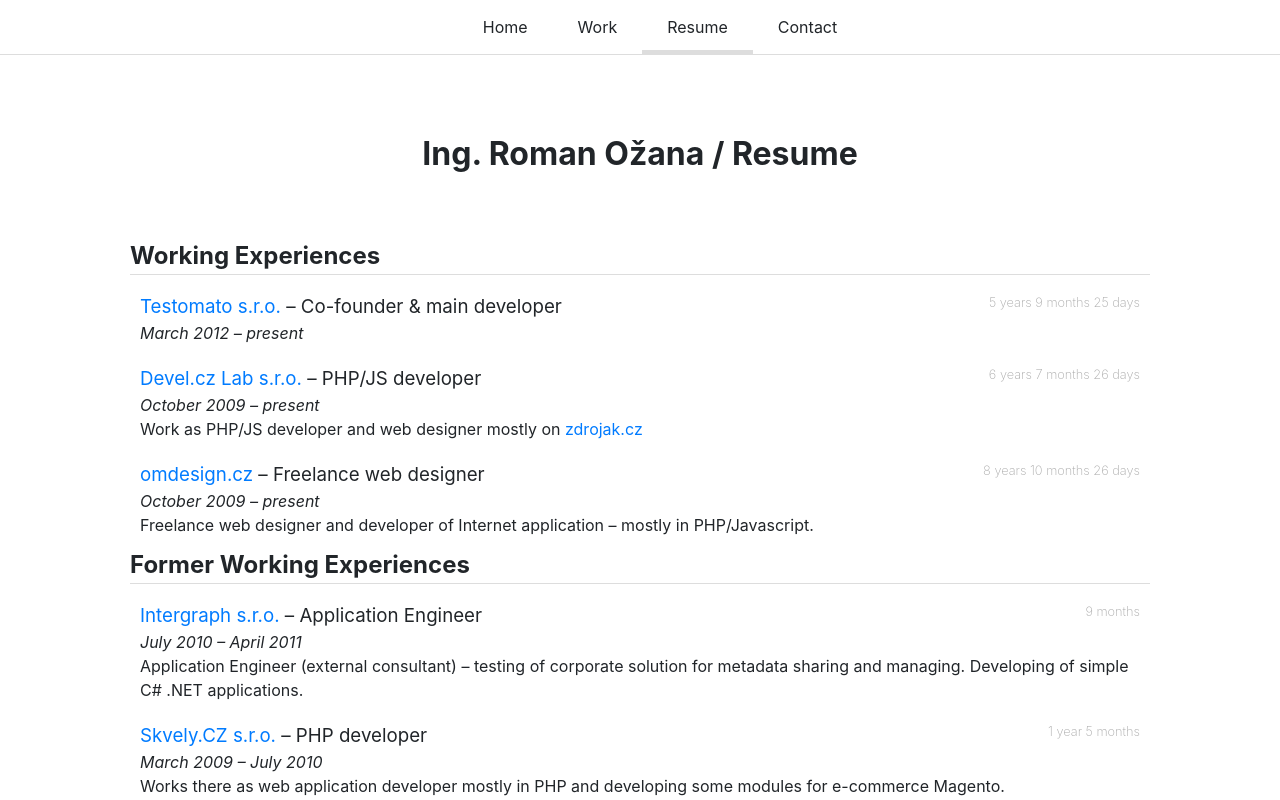
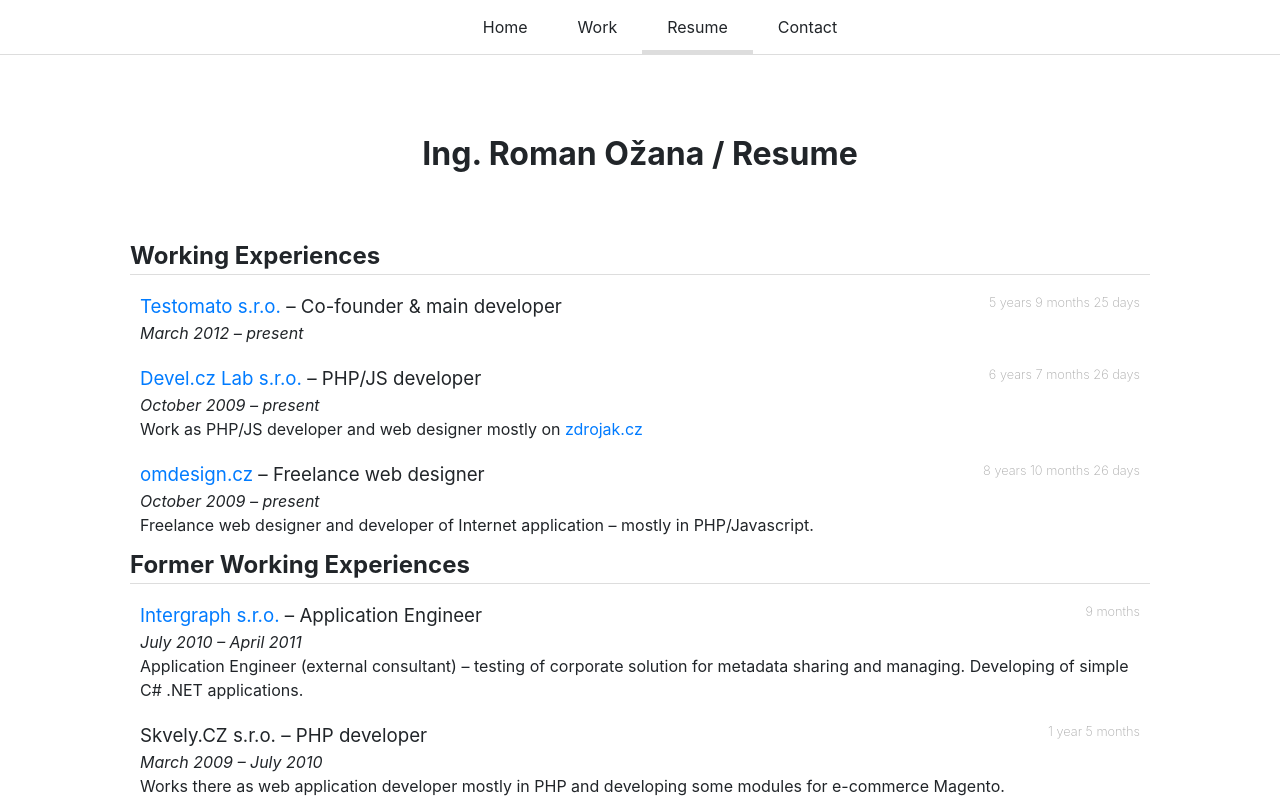
Before and after one commit to OzzyCzech/omdesign.cz, a Next.js app: page /resume in a window 1280 px wide. Shown: the top 800 px of the page. Built offline with nearby package versions, Linux system fonts and the light colour scheme.

Commit message:
Zebu.cz / Skvely.cz no longer exists

```diff
--- a/pages/resume/experiences.js
+++ b/pages/resume/experiences.js
@@ -58,7 +58,7 @@
 		<article>
 			<small>{duration(new Date(2009, 3, 1), new Date(2010, 7, 31))}</small>
 
-			<h3><a href="https://www.zebu.cz" title="Zebu Webdesign  is former Skvely.cz"target="_blank">Skvely.CZ s.r.o.</a> &ndash; PHP developer</h3>
+			<h3>Skvely.CZ s.r.o. &ndash; PHP developer</h3>
 
 			<h4>March 2009 &ndash; July 2010</h4>
 
```
